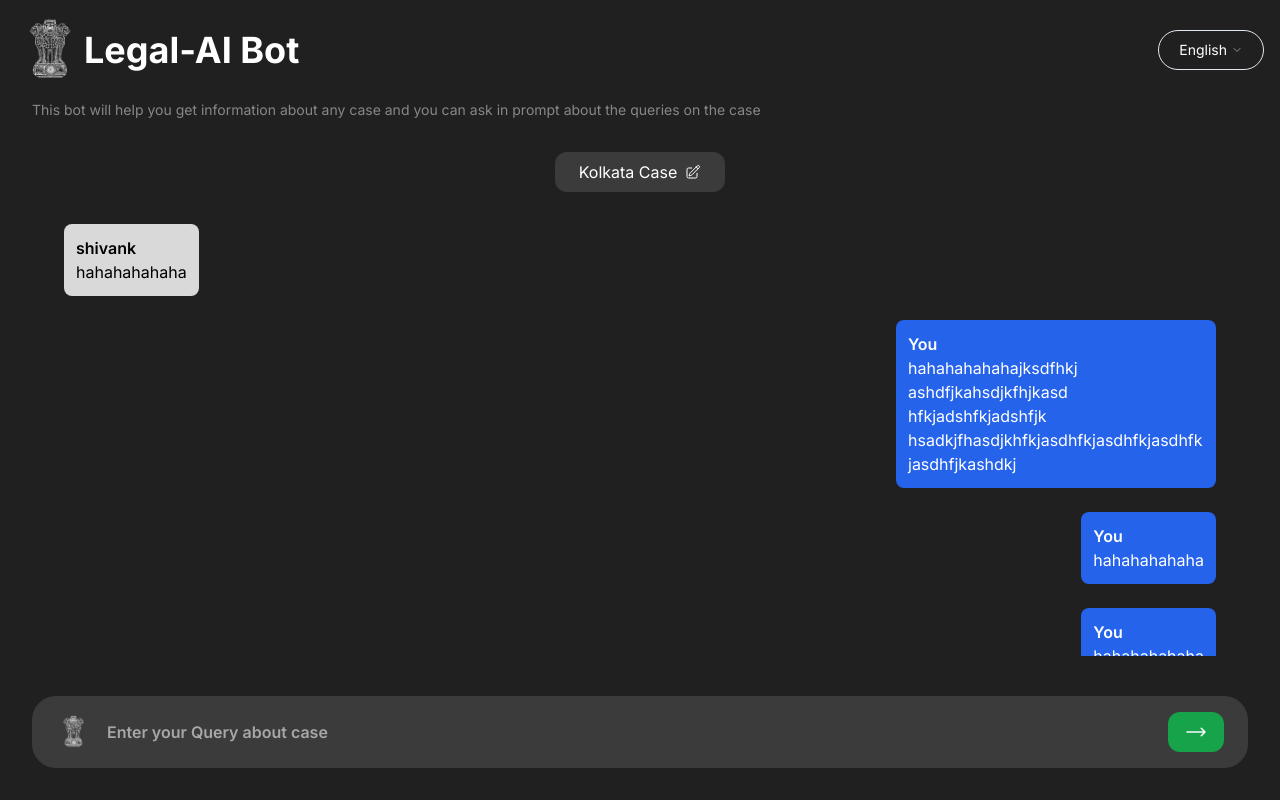
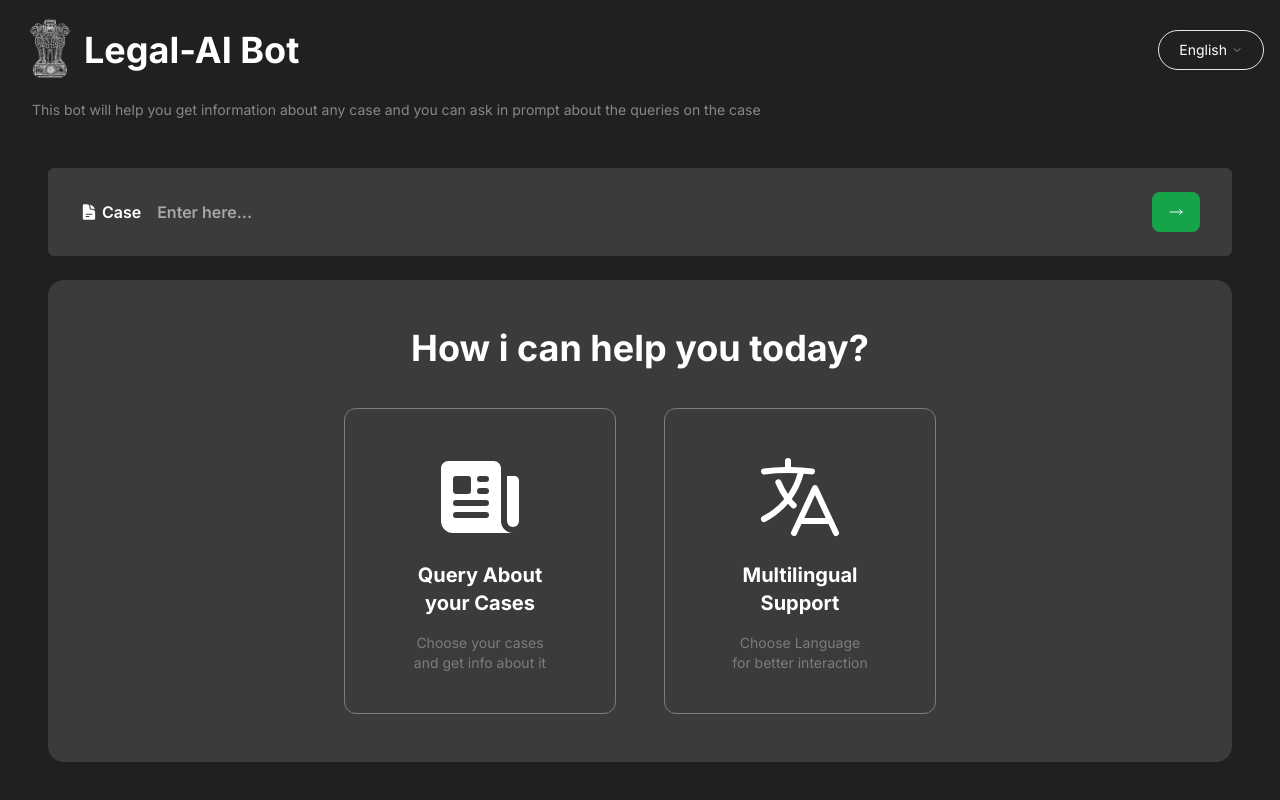
Before and after one commit to aryan-garg0729/LegalAI, a Next.js app in the folder legal-ai-frontend/: page / in a window 1280 px wide. Built offline with nearby package versions, Linux system fonts and the light colour scheme.

Commit message:
Context api for loading states

```diff
--- a/legal-ai-frontend/app/components/Casebar.tsx
+++ b/legal-ai-frontend/app/components/Casebar.tsx
@@ -1,8 +1,30 @@
 import { Input } from "@/components/ui/input";
+import { Button } from "@/components/ui/button";
+import { useState } from "react";
+import { useChat } from "@/context/chatcontext";
+
 export default function CaseBar() {
+  const [inputValue, setInputValue] = useState("");
+  const { ischatting, setchatting, isloading, setloading } = useChat();
+  const handleInputChange = (e: any) => {
+    setInputValue(e.target.value);
+  };
+
+  const handleButtonClick = () => {
+    console.log("Button clicked with input:", inputValue);
+    setloading(true);
+  };
+
+  const handleKeyPress = (e: any) => {
+    if (e.key === "Enter") {
+      console.log("Enter pressed with input:", inputValue);
+      setloading(true);
+    }
+  };
+
   return (
     <div className="px-12 py-4">
-      <div className="flex items-center bg-[#787878] px-8 py-6 rounded-md">
+      <div className="flex items-center bg-[#3B3B3B] px-8 py-6 rounded-md">
         <svg
           xmlns="http://www.w3.org/2000/svg"
           viewBox="0 0 24 24"
@@ -21,8 +43,30 @@ export default function CaseBar() {
         <Input
           type="text"
           placeholder="Enter here..."
+          value={inputValue}
+          onChange={handleInputChange}
+          onKeyDown={handleKeyPress}
           className="bg-transparent text-white ml-1 font-semibold text-md border-none focus-visible:outline-none focus-visible:ring-offset-0 focus-visible:ring-0 placeholder:text-[#a7a7a7] flex-grow "
         />
+        <Button
+          className=" bg-green-600 rounded-lg hover:bg-green-700"
+          onClick={handleButtonClick}
+        >
+          <svg
+            xmlns="http://www.w3.org/2000/svg"
+            fill="none"
+            viewBox="0 0 24 24"
+            stroke-width="1.5"
+            stroke="currentColor"
+            className="size-4"
+          >
+            <path
+              stroke-linecap="round"
+              stroke-linejoin="round"
+              d="M17.25 8.25 21 12m0 0-3.75 3.75M21 12H3"
+            />
+          </svg>
+        </Button>
       </div>
     </div>
   );
--- a/legal-ai-frontend/app/layout.tsx
+++ b/legal-ai-frontend/app/layout.tsx
@@ -1,6 +1,8 @@
 import "./styles/globals.css";
 import { Inter as FontSans } from "next/font/google";
 import { cn } from "@/lib/utils";
+
+import { ChatProvider } from "@/context/chatcontext";
 
 const fontSans = FontSans({
   subsets: ["latin"],
@@ -16,7 +18,7 @@ export default function Layout({ children }: { children: React.ReactNode }) {
           fontSans.variable
         )}
       >
-        <div className="flex flex-col h-screen">{children}</div>
+        <ChatProvider>{children}</ChatProvider>
       </body>
     </html>
   );
--- a/legal-ai-frontend/app/page.tsx
+++ b/legal-ai-frontend/app/page.tsx
@@ -8,10 +8,10 @@ import CaseBar from "./components/Casebar";
 import { Skeleton } from "@/components/ui/skeleton";
 import Querybar from "./components/Querybar";
 import ChatMessage from "./components/ChatMessage";
+import { useChat } from "@/context/chatcontext";
 
 export default function ChatPage() {
-  let [ischatting, setchatting] = useState(true);
-  let [isloading, setloading] = useState(false);
+  const { ischatting, setchatting, isloading, setloading } = useChat();
   return (
     <div className="h-screen bg-[#202020] flex flex-col">
       <div className="flex-none">
--- /dev/null
+++ b/legal-ai-frontend/context/chatcontext.tsx
@@ -0,0 +1,39 @@
+"use client";
+
+import React, { createContext, useState, ReactNode } from "react";
+import { useContext } from "react";
+interface ChatContextType {
+  ischatting: boolean;
+  setchatting: (value: boolean) => void;
+  isloading: boolean;
+  setloading: (value: boolean) => void;
+}
+
+export const ChatContext = createContext<ChatContextType | undefined>(
+  undefined
+);
+
+export const ChatProvider: React.FC<{ children: ReactNode }> = ({
+  children,
+}) => {
+  const [ischatting, setchatting] = useState<boolean>(false);
+  const [isloading, setloading] = useState<boolean>(false);
+
+  return (
+    <ChatContext.Provider
+      value={{ ischatting, setchatting, isloading, setloading }}
+    >
+      {children}
+    </ChatContext.Provider>
+  );
+};
+
+export const useChat = () => {
+  const context = useContext(ChatContext);
+
+  if (!context) {
+    throw new Error("useChat must be used within a ChatProvider");
+  }
+
+  return context;
+};
```
